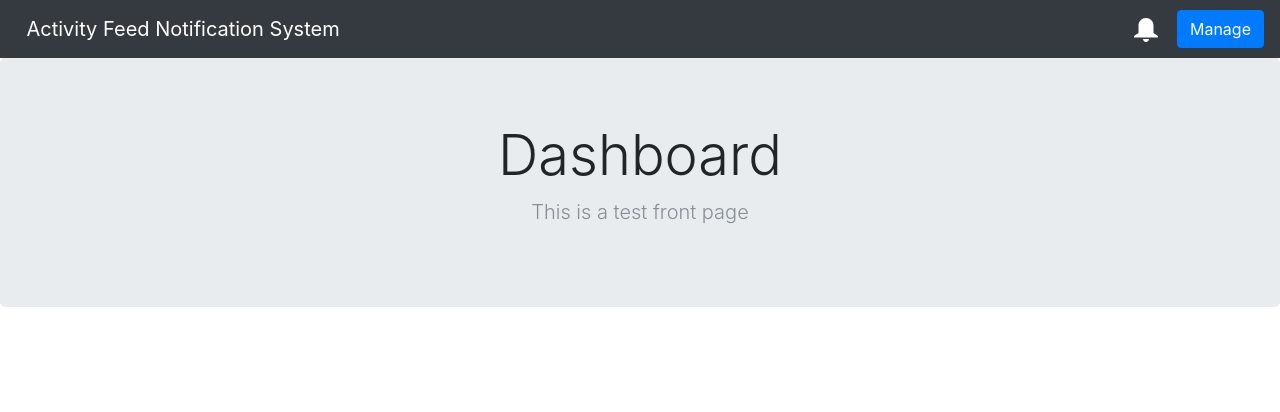
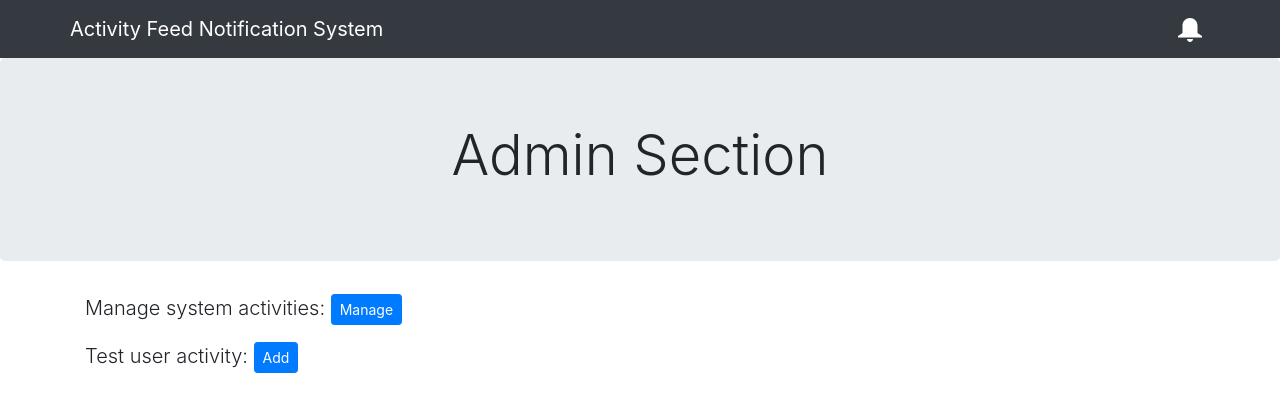
Before and after one commit to lupswitch/activity-feed-notification-system, a CodeIgniter app: page /activity-feed-notification-system/index.php/activity/index in a window 1280 px wide. Shown: the top 412 px of the page. Run offline with CodeIgniter, Linux system fonts and the light colour scheme; data that the repository does not hold is empty; some libraries are stand-ins or nearby versions.

Commit message:
Activity homepage design modified

```diff
--- a/application/views/activity/add_user_activity.php
+++ b/application/views/activity/add_user_activity.php
@@ -12,6 +12,7 @@
 				<div class="col-md-6">
 					<label for="activityToUser">To user</label>
 					<select class="form-control" id="activityToUser" name="to_user_id">
+						<option value="0">All</option>
 						<?php foreach($users as $user): ?>
 							<option value="<?php echo $user['id']; ?>"><?php echo $user['full_name']; ?></option>
 						<?php endforeach; ?>
--- a/application/views/activity/index.php
+++ b/application/views/activity/index.php
@@ -1,6 +1,10 @@
 <section class="jumbotron text-center">
     <div class="container">
-        <h1 class="display-4">Dashboard</h1>
-        <p class="lead text-muted">This is a test front page</p>
+        <h1 class="display-4">Admin Section</h1>
     </div>
 </section>
+
+<div class="container">
+	<p class="lead">Manage system activities: <a href="<?php echo site_url('activity/manage'); ?>" class="btn btn-primary btn-sm">Manage</a></p>
+	<p class="lead">Test user activity: <a href="<?php echo site_url('activity/add_user_activity'); ?>" class="btn btn-primary btn-sm">Add</a></p>
+</div>
--- a/application/views/layout/header.php
+++ b/application/views/layout/header.php
@@ -35,7 +35,6 @@
                             </li>
                         </ul>
                     </div>
-                    <a href="<?php echo site_url('activity/manage'); ?>" class="btn btn-primary">Manage</a>
                 </div>
             </header>
             <main role="main">
```
